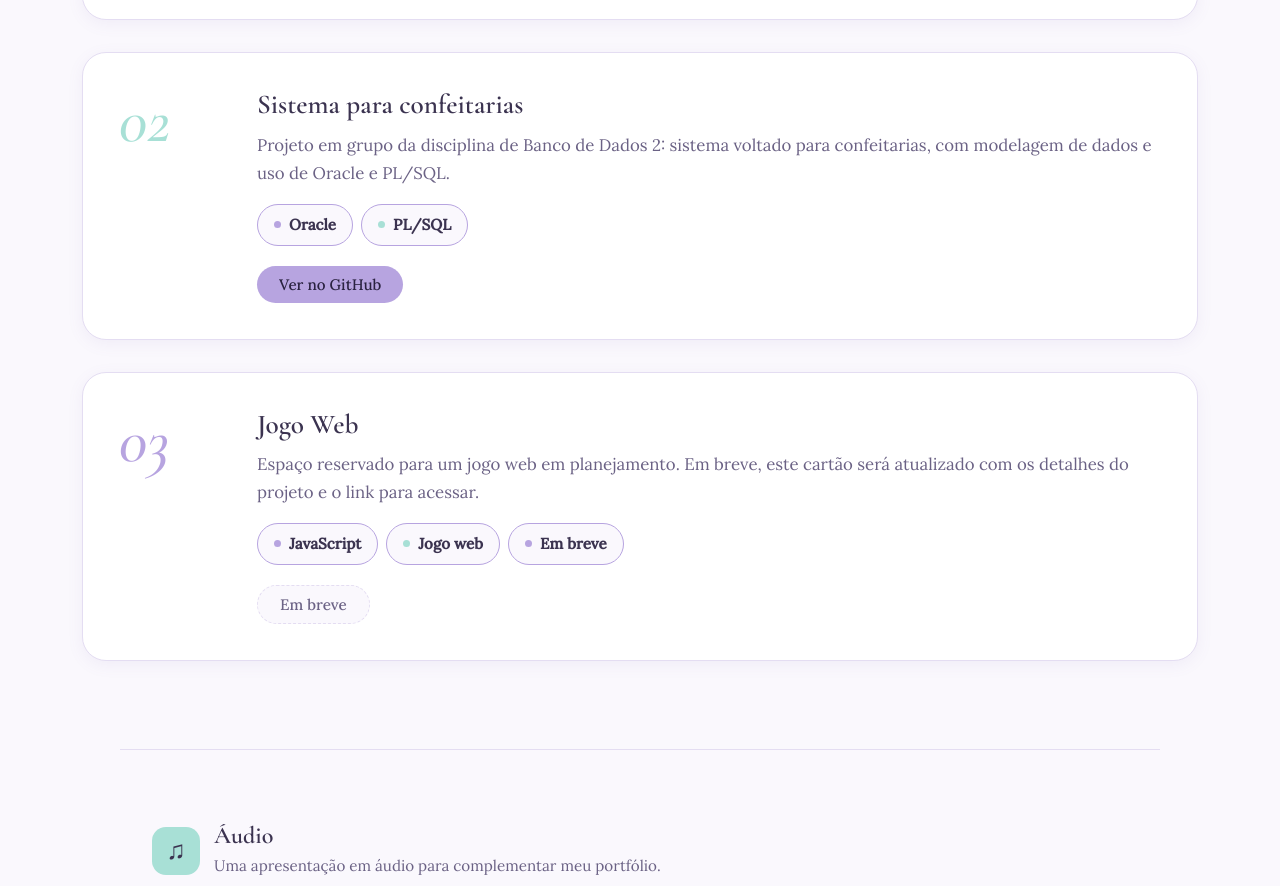
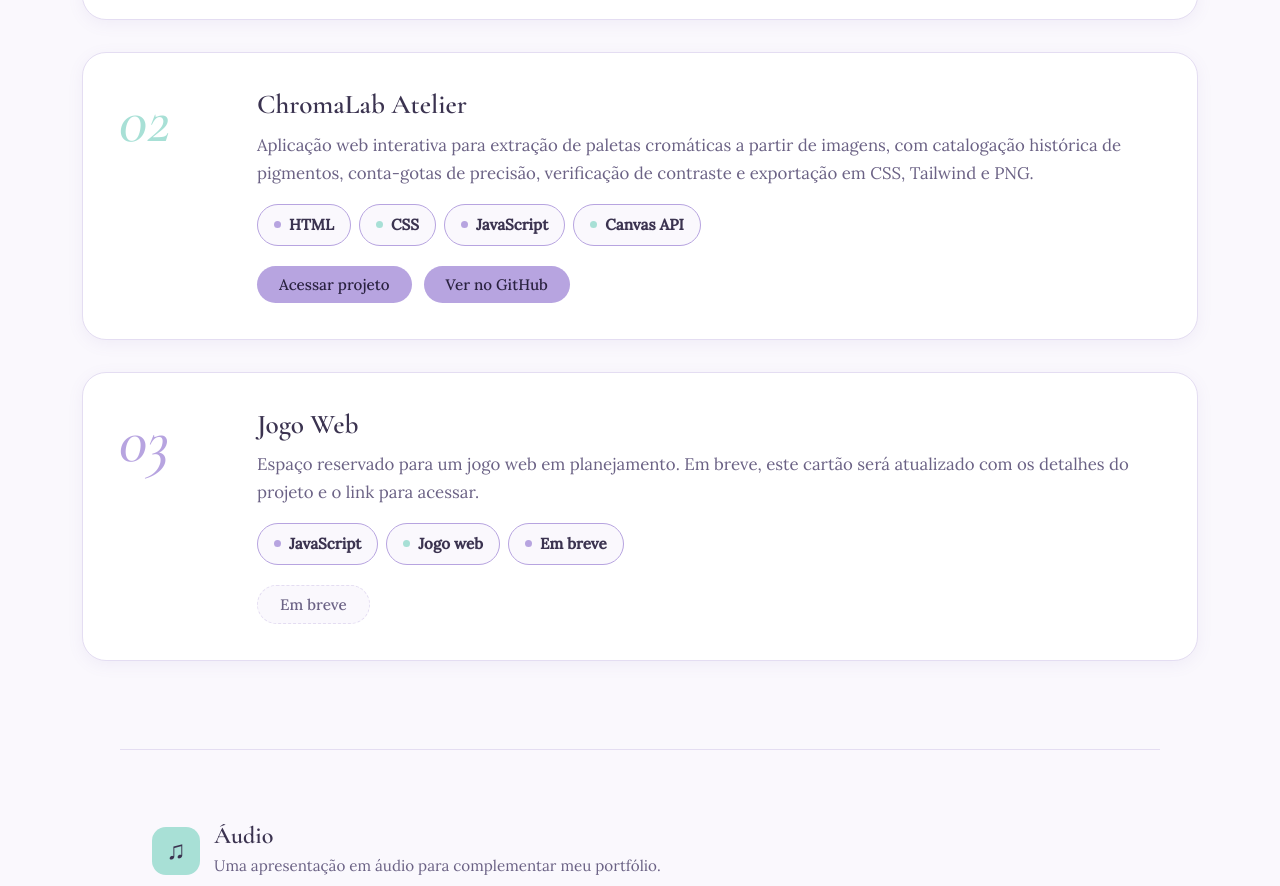
Before and after one commit to JessiBonfimm/JessiBonfimm.github.io, a plain HTML site: page projetos.html in a window 1280 px wide. Shown: the part 1118-2004 px from the top of the page. Drawn offline with nearby package versions, Linux system fonts and the light colour scheme.

Commit message:
feat: substitui projeto de confeitarias pelo ChromaLab Atelier

```diff
--- a/projetos.html
+++ b/projetos.html
@@ -49,10 +49,13 @@
         <article class="proj">
           <div class="proj-num">02</div>
           <div class="proj-corpo">
-            <h3>Sistema para confeitarias</h3>
-            <p>Projeto em grupo da disciplina de Banco de Dados 2: sistema voltado para confeitarias, com modelagem de dados e uso de Oracle e PL/SQL.</p>
-            <ul class="tags"><li>Oracle</li><li>PL/SQL</li></ul>
-            <div class="proj-links"><a class="botao pequeno" href="https://github.com/JessiBonfimm">Ver no GitHub</a></div>
+            <h3>ChromaLab Atelier</h3>
+            <p>Aplicação web interativa para extração de paletas cromáticas a partir de imagens, com catalogação histórica de pigmentos, conta-gotas de precisão, verificação de contraste e exportação em CSS, Tailwind e PNG.</p>
+            <ul class="tags"><li>HTML</li><li>CSS</li><li>JavaScript</li><li>Canvas API</li></ul>
+            <div class="proj-links">
+              <a class="botao pequeno" href="https://JessiBonfimm.github.io/chromalab-atelier/" target="_blank" rel="noopener noreferrer">Acessar projeto</a>
+              <a class="botao pequeno" href="https://github.com/JessiBonfimm/chromalab-atelier" target="_blank" rel="noopener noreferrer">Ver no GitHub</a>
+            </div>
           </div>
         </article>
 
```
Also changed, not shown: index.html (+2 -2 lines).
